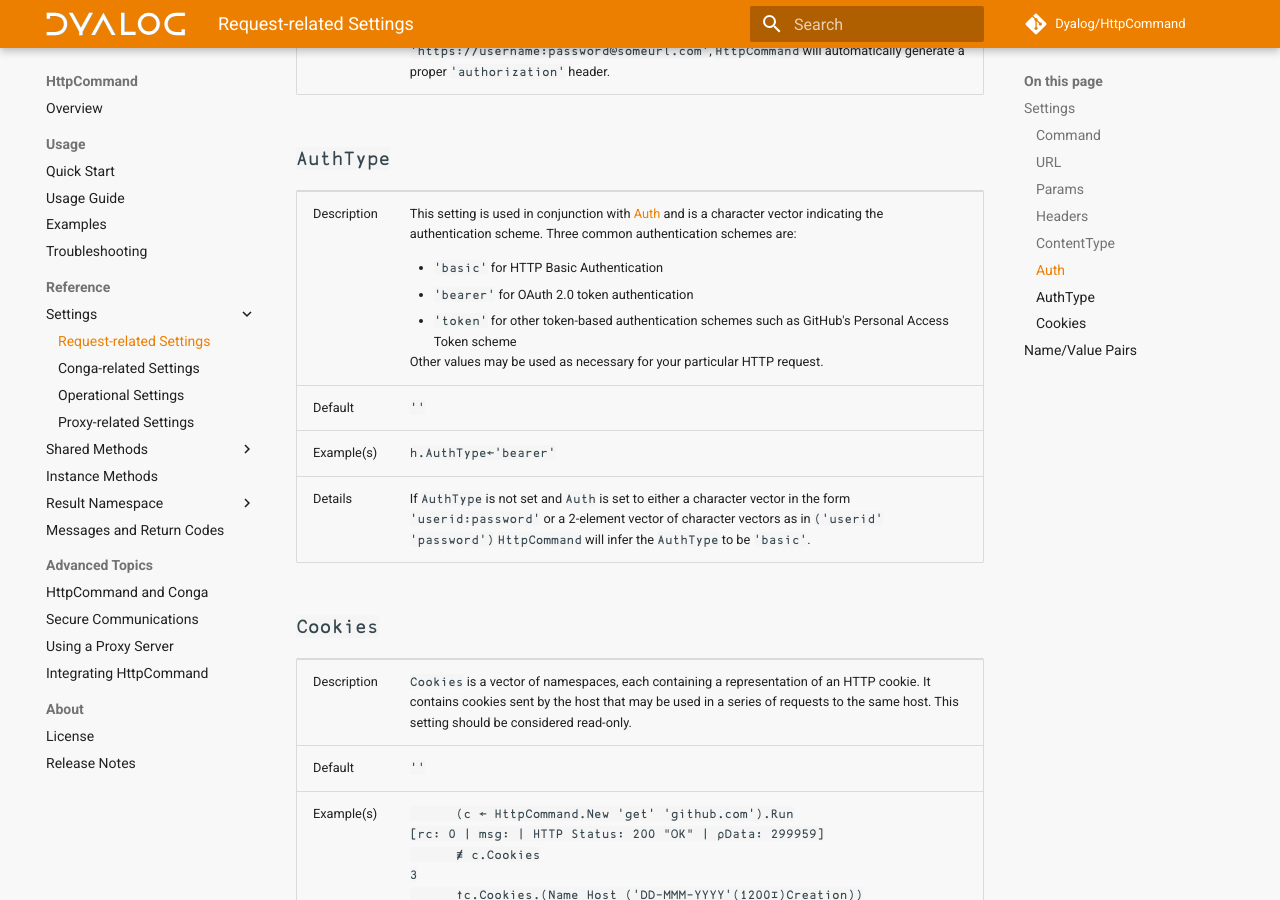
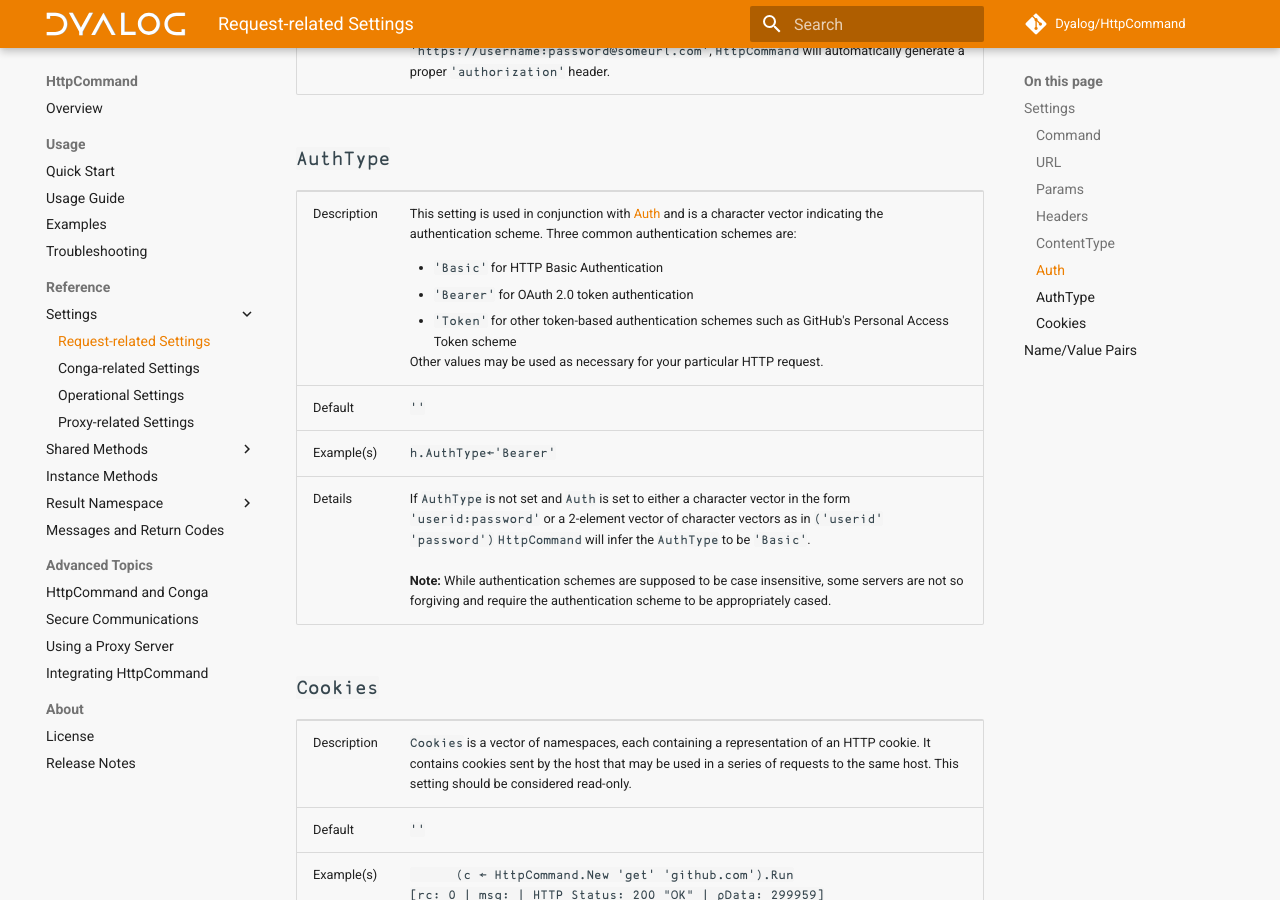
Before and after one commit to Dyalog/HttpCommand, an MkDocs documentation site: the page built from docs/request-settings.md, in a window 1280 px wide and 900 px high, scrolled down 3801 px. Built offline with MkDocs 1.6.1 and Material for MkDocs 9.7.7, drawn with Linux system fonts in a browser that asks for light colours; comment, search, counter and statistics services are not loaded.

```diff
--- a/docs/request-settings.md
+++ b/docs/request-settings.md
@@ -141,12 +141,12 @@ Alternatively, if you provide HTTP Basic credentials in the <code>URL</code> as
 <table><tr>
 <td>Description</td>
 <td>This setting is used in conjunction with <a href="#auth">Auth</a> and is a character vector indicating the authentication scheme. Three common authentication schemes are:
-<ul><li><code>'basic'</code> for HTTP Basic Authentication</li><li><code>'bearer'</code> for OAuth 2.0 token authentication</li><li><code>'token'</code> for other token-based authentication schemes such as GitHub's Personal Access Token scheme</li></ul>
+<ul><li><code>'Basic'</code> for HTTP Basic Authentication</li><li><code>'Bearer'</code> for OAuth 2.0 token authentication</li><li><code>'Token'</code> for other token-based authentication schemes such as GitHub's Personal Access Token scheme</li></ul>
 Other values may be used as necessary for your particular HTTP request.</td></tr>
 <tr><td>Default</td><td><code>''</code></td></tr>
-<tr><td>Example(s)</td><td><code>h.AuthType←'bearer'</code></td></tr>
+<tr><td>Example(s)</td><td><code>h.AuthType←'Bearer'</code></td></tr>
 <tr><td>Details</td><td>
-If <code>AuthType</code> is not set and <code>Auth</code> is set to either a character vector in the form <code>'userid:password'</code> or a 2-element vector of character vectors as in <code>('userid' 'password')</code> <code>HttpCommand</code> will infer the <code>AuthType</code> to be <code>'basic'</code>.</td></table>
+If <code>AuthType</code> is not set and <code>Auth</code> is set to either a character vector in the form <code>'userid:password'</code> or a 2-element vector of character vectors as in <code>('userid' 'password')</code> <code>HttpCommand</code> will infer the <code>AuthType</code> to be <code>'Basic'</code>.<br/><br/><b>Note: </b>While authentication schemes are supposed to be case insensitive, some servers are not so forgiving and require the authentication scheme to be appropriately cased.</table>
 
 ### `Cookies`
 <table><tr>
```
Also changed, not shown: apl-package.json (+7 -1 lines), docs/examples.md (+7 -7 lines), docs/proxy-settings.md (+3 -3 lines), 2 other files.
